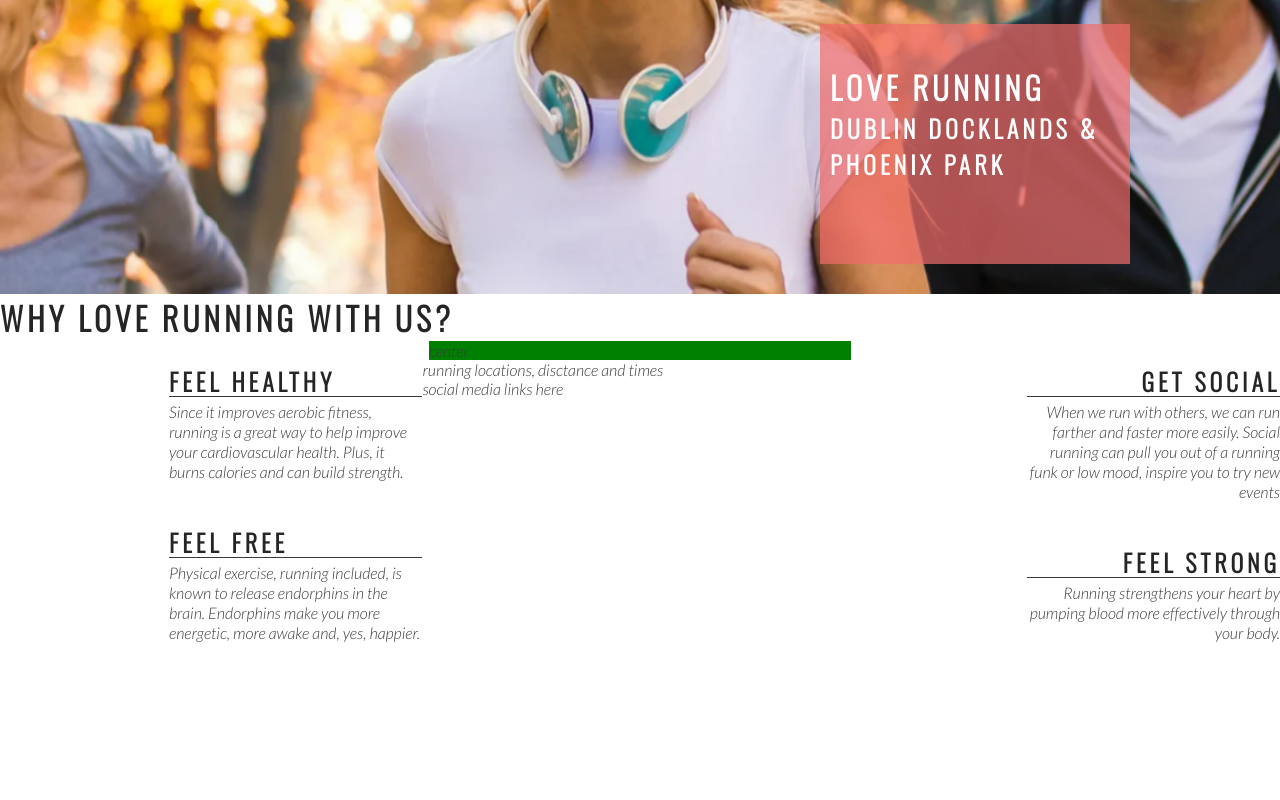
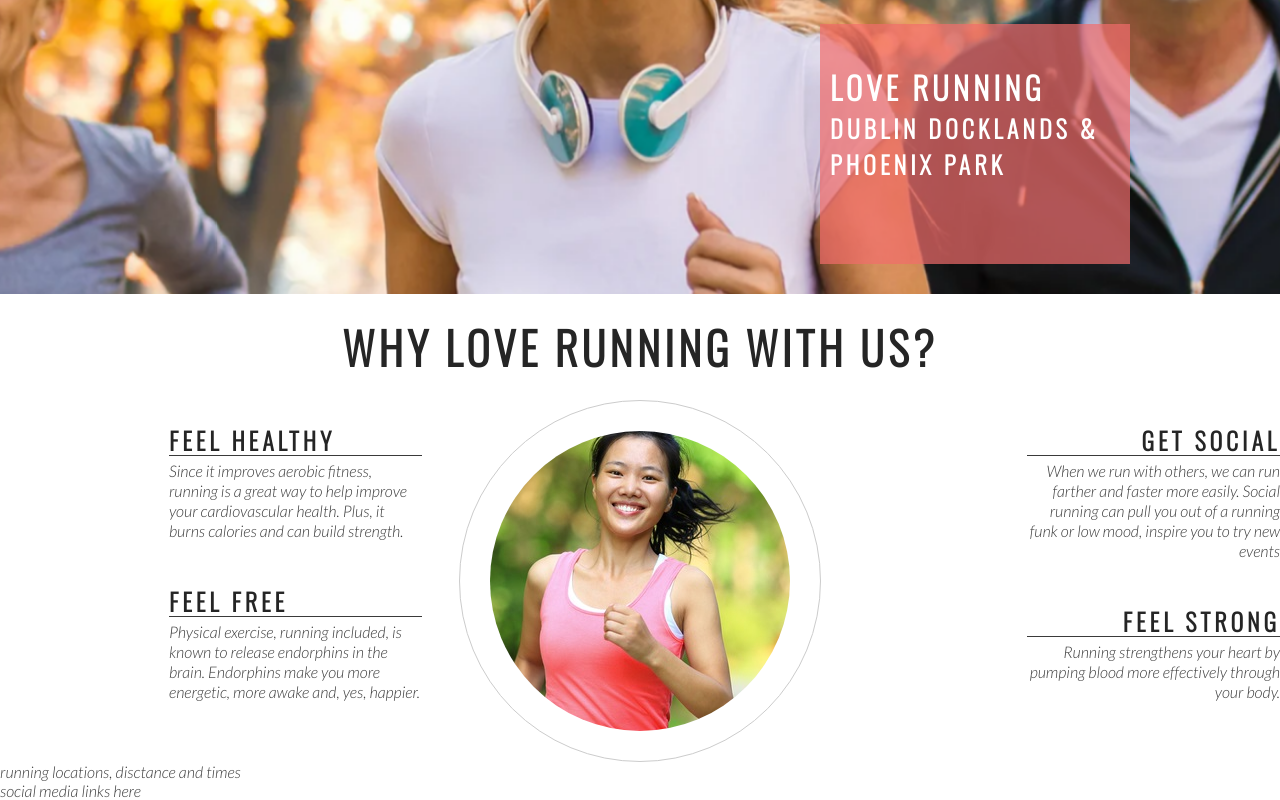
Before and after one commit to JessMair/love-running, a plain HTML site: page index.html in a window 1280 px wide. Shown: the part 381-1181 px from the top of the page. Before the commit the page ends 1074 px from the top, so only its background shows below. Drawn offline with nearby package versions, Linux system fonts and the light colour scheme.

Commit message:
Add club ethos central image and style into a circle

```diff
--- a/assets/css/style.css
+++ b/assets/css/style.css
@@ -133,7 +133,6 @@ h1, h2 {
 #center-about {
     width: 33%;
     margin: 0 auto;
-    background-color: green;
 }
 
 hr {
@@ -165,3 +164,26 @@ hr {
 .right-about-heading p {
     text-align: right;
 }
+
+#welcome {
+    text-align: center;
+    margin: 20px 0;
+    font-size: 280%;
+}
+
+#circle-container {
+    width: 300px;
+    height: 300px;
+    padding: 30px;
+    border-style: solid;
+    border-color: #ccc;
+    border-width: 1px;
+    border-radius: 50%;
+    margin: 0 auto;
+}
+
+#circle-cover-bg {
+    background: url(../images/ethos-center-image.jpg) no-repeat center center;
+    height: 100%;
+    border-radius: 50%;
+}
--- a/index.html
+++ b/index.html
@@ -38,8 +38,8 @@
        <h3>Dublin Docklands & Phoenix Park</h3>
     </div>
     </section>
-    <section id="club ethos"></section>
-        <h1>Why Love Running With Us?</h1>
+    <section id="club ethos">
+        <h2 id="welcome">Why Love Running With Us?</h2>
         <div id="left-about">
             <div class="left-about-heading">
                 <h2>Feel Healthy</h2>
@@ -72,7 +72,11 @@
                 </p>
             </div>
         </div>
-        <div id="center-about"> center</div>
+        <div id="center-about">
+            <div id="circle-container">
+                <div id="circle-cover-bg"></div>
+            </div>
+        </div>
     </section>
     <section>
         running locations, disctance and times
```
Also changed, not shown: assets/images/ethos-center-image.jpg (added).
